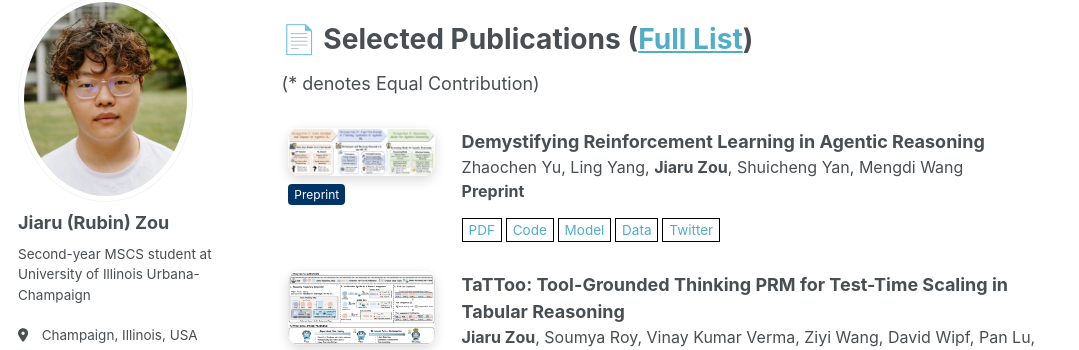
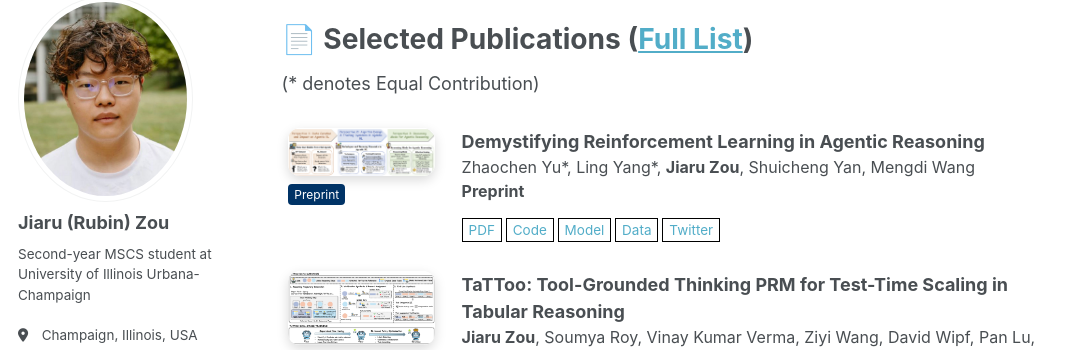
Before and after one commit to jiaruzouu/jiaruzouu.github.io, a Jekyll site: the page built from _pages/about.md, in a window 1280 px wide and 900 px high, scrolled down 881 px. Shown: the part 103-453 px from the top of the window, without its empty margins (0-1079 px from the left). Built offline with Jekyll 4.4.1, drawn with Linux system fonts in a browser that asks for light colours; some web fonts are replaced; a script that is not in the unit is left out.

Commit message:
update website

```diff
--- a/_pages/about.md
+++ b/_pages/about.md
@@ -73,7 +73,7 @@ I’m always happy to connect! Feel free to email me if you’d like to discuss
       Demystifying Reinforcement Learning in Agentic Reasoning
     </a><br/>
     <span style="font-size:16px;">
-      Zhaochen Yu, Ling Yang, <strong>Jiaru Zou</strong>, Shuicheng Yan, Mengdi Wang
+      Zhaochen Yu*, Ling Yang*, <strong>Jiaru Zou</strong>, Shuicheng Yan, Mengdi Wang
     </span><br/>
     <span style="font-size:16px; font-weight:bold;">
       Preprint
```
